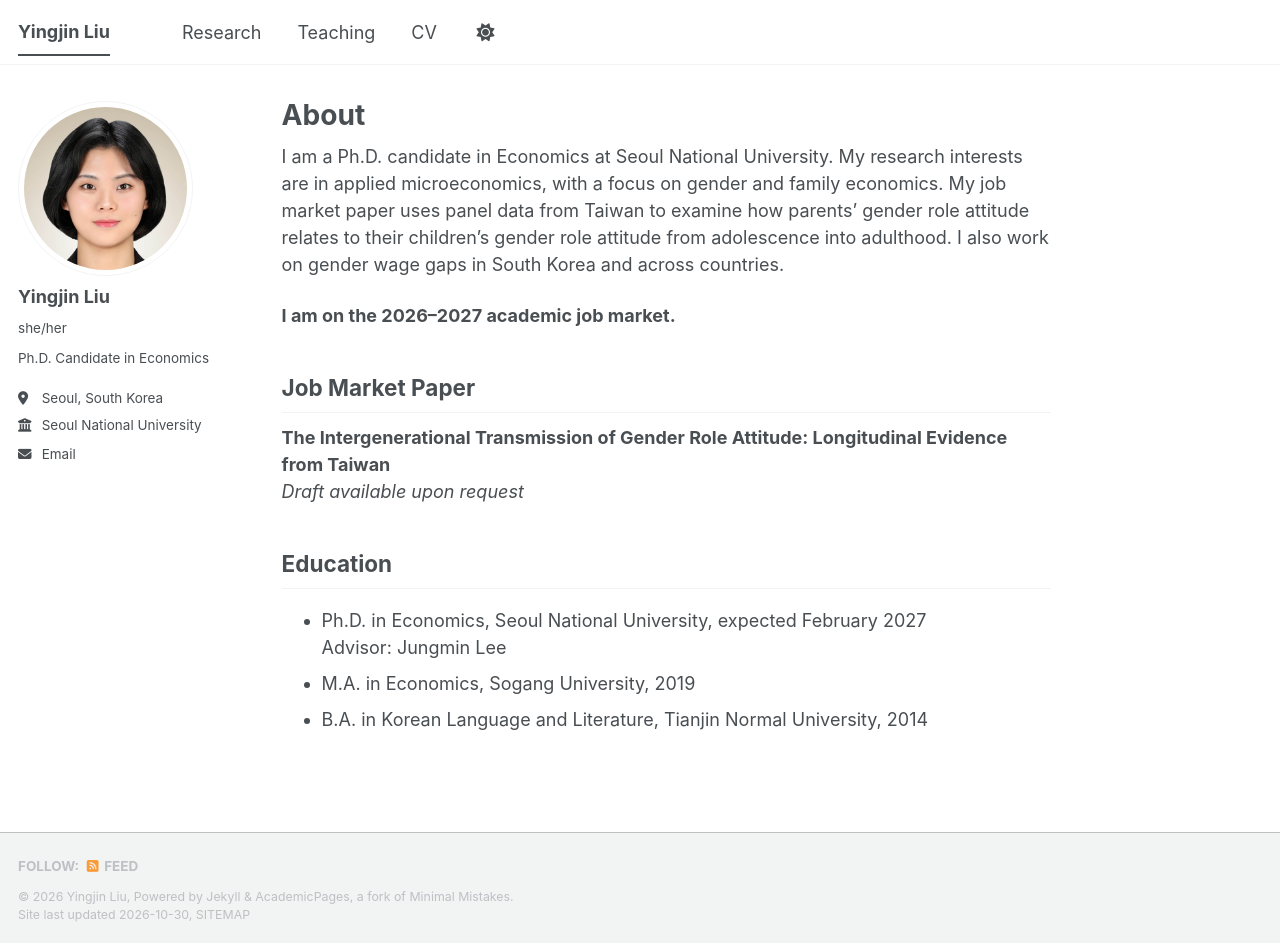
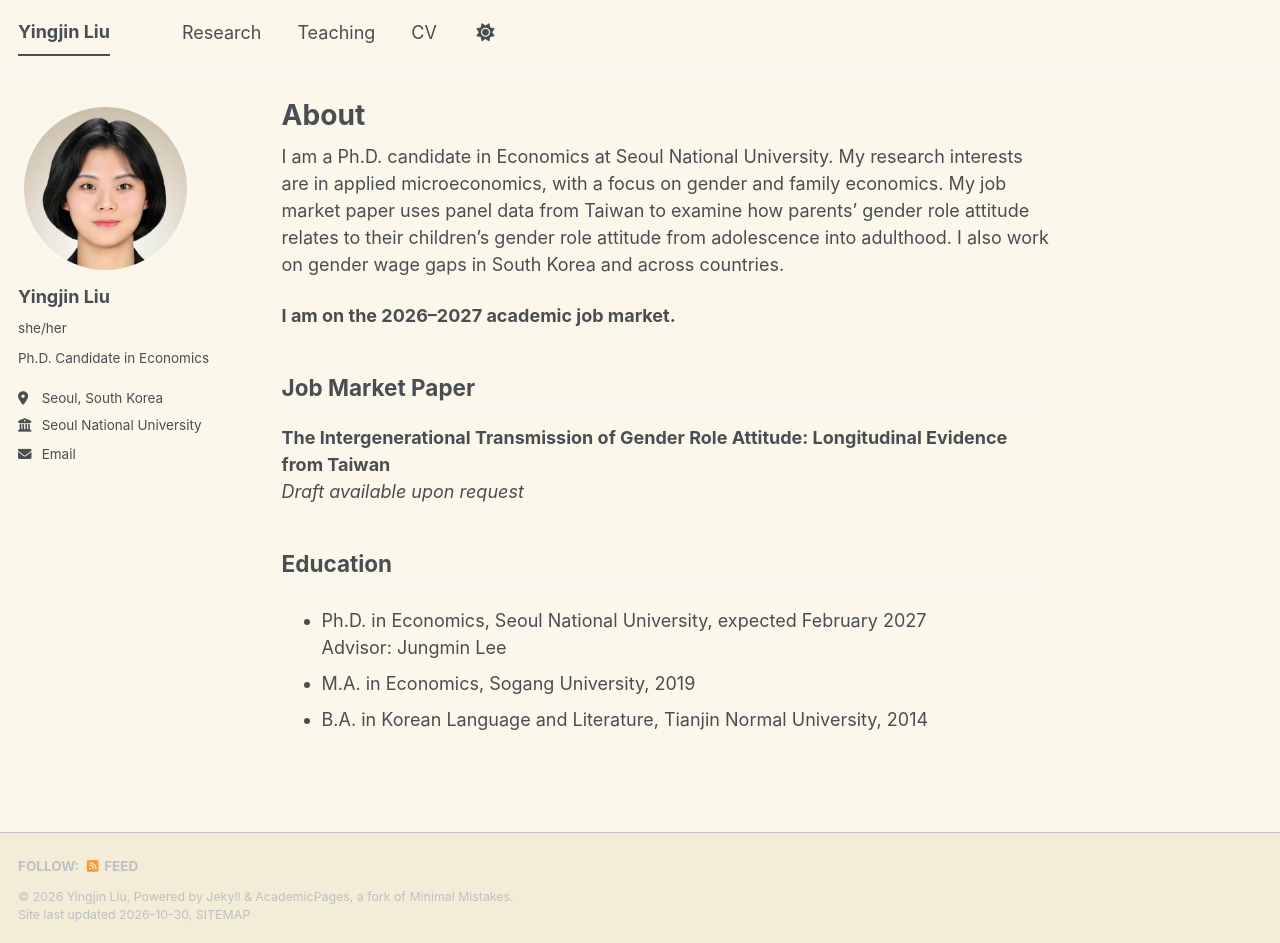
Before and after one commit to yingjinliu/yingjinliu.github.io, a Jekyll site: the page built from _pages/about.md, in a window 1280 px wide and 943 px high. Built offline with Jekyll 4.4.1, drawn with Linux system fonts in a browser that asks for light colours; a script bundle is joined from its source files by our own code; a style sheet for code colours, icons or effects is not loaded.

Commit message:
Update _default_light.scss

```diff
--- a/_sass/theme/_default_light.scss
+++ b/_sass/theme/_default_light.scss
@@ -29,8 +29,8 @@
 /* Default light theme for the site */
 :root {
     --global-base-color                 : #{$primary-color};
-    --global-bg-color                   : #fff;
-    --global-footer-bg-color            : #f2f3f3;
+    --global-bg-color                   : #fbf7ea;
+    --global-footer-bg-color            : #f3ecd6;
     --global-border-color               : #{$lighter-gray};
     --global-dark-border-color          : #bdc1c4;
     --global-code-background-color      : #fafafa;
```
